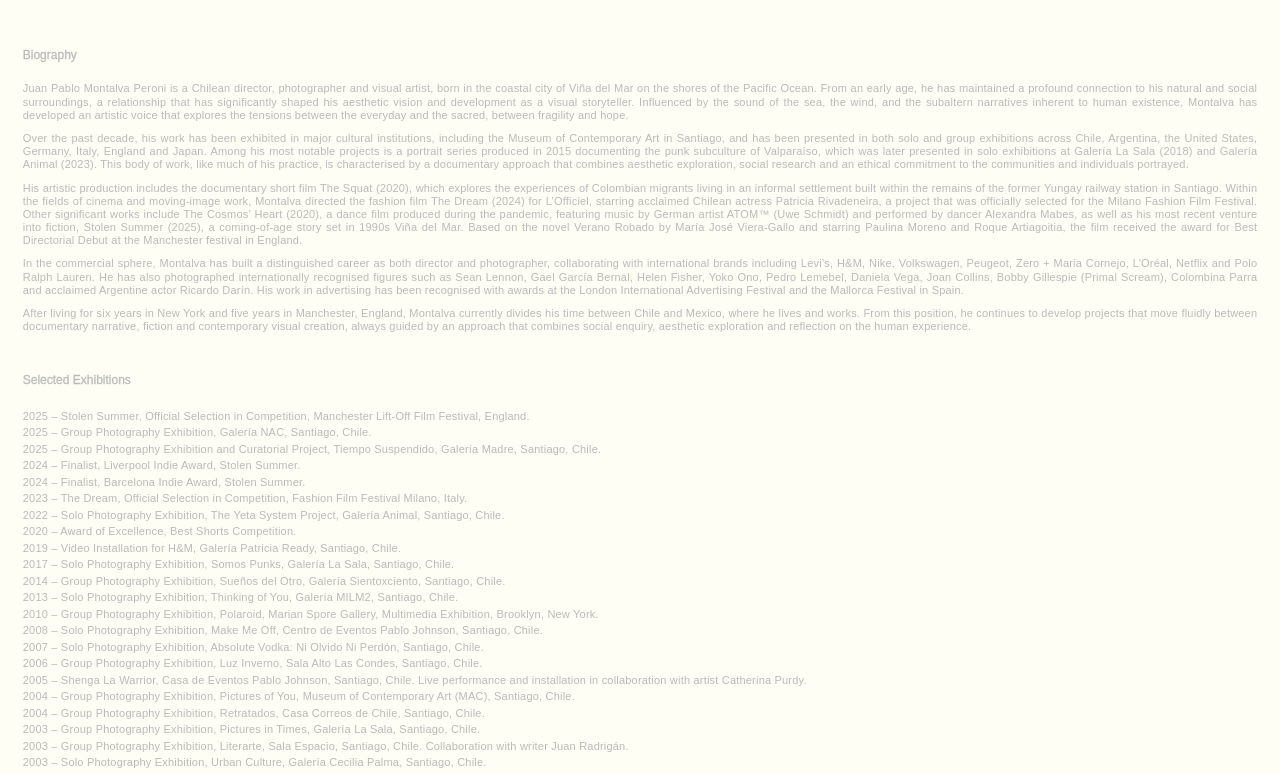
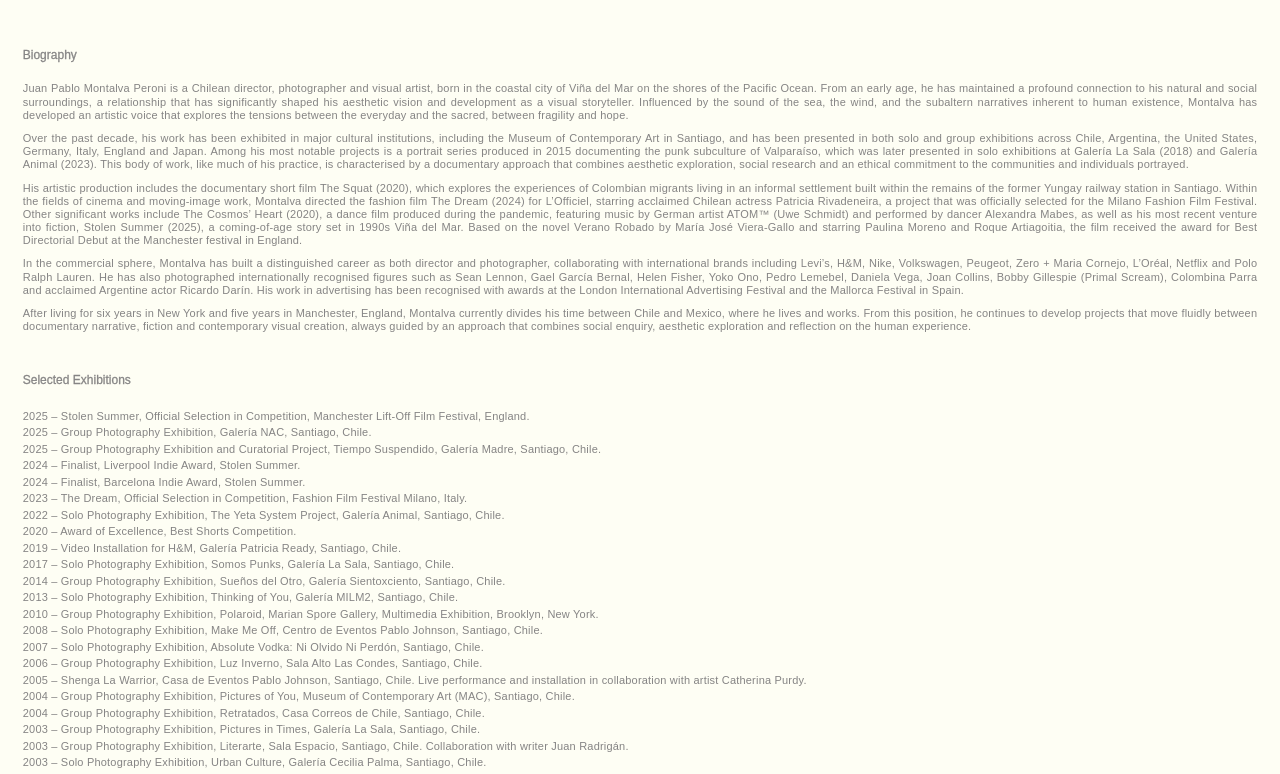
Before and after one commit to nbarbierib-dev/montalva-sitio, a plain HTML site: page index.html in a window 1280 px wide. Shown: the part 802-1576 px from the top of the page. Drawn offline with Linux system fonts and the light colour scheme.

Commit message:
Textos del About en #858484
Co-Authored-By: Claude Opus 5.5 <noreply@anthropic.com>

```diff
--- a/css/main.css
+++ b/css/main.css
@@ -526,6 +526,12 @@ main > #portraits {
   letter-spacing: 0;
 }
 
+/* Textos del About (Biografía, Exhibitions, Books, Highlights) en un gris más oscuro */
+#about {
+  --color-text: #858484;
+  color: var(--color-text);
+}
+
 /* Texto de Biografía: un punto más chico que los títulos */
 .about p {
   font-size: var(--fs-s);
```
